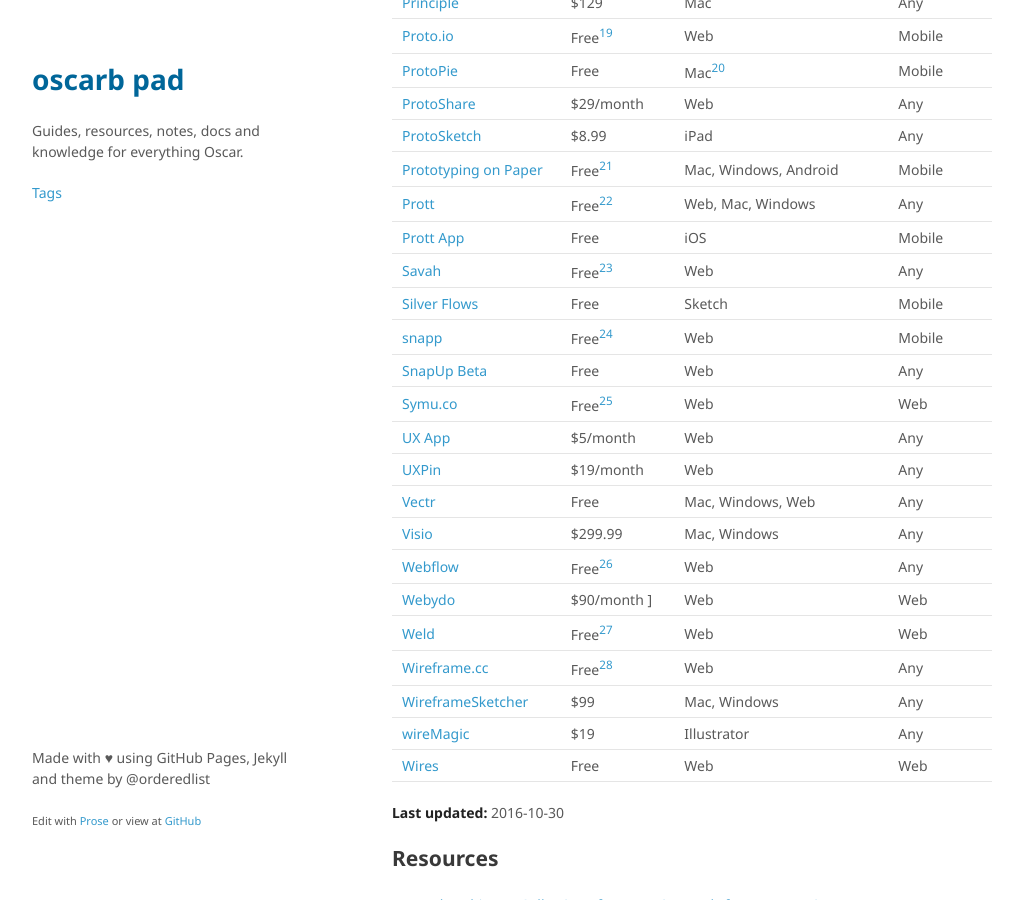
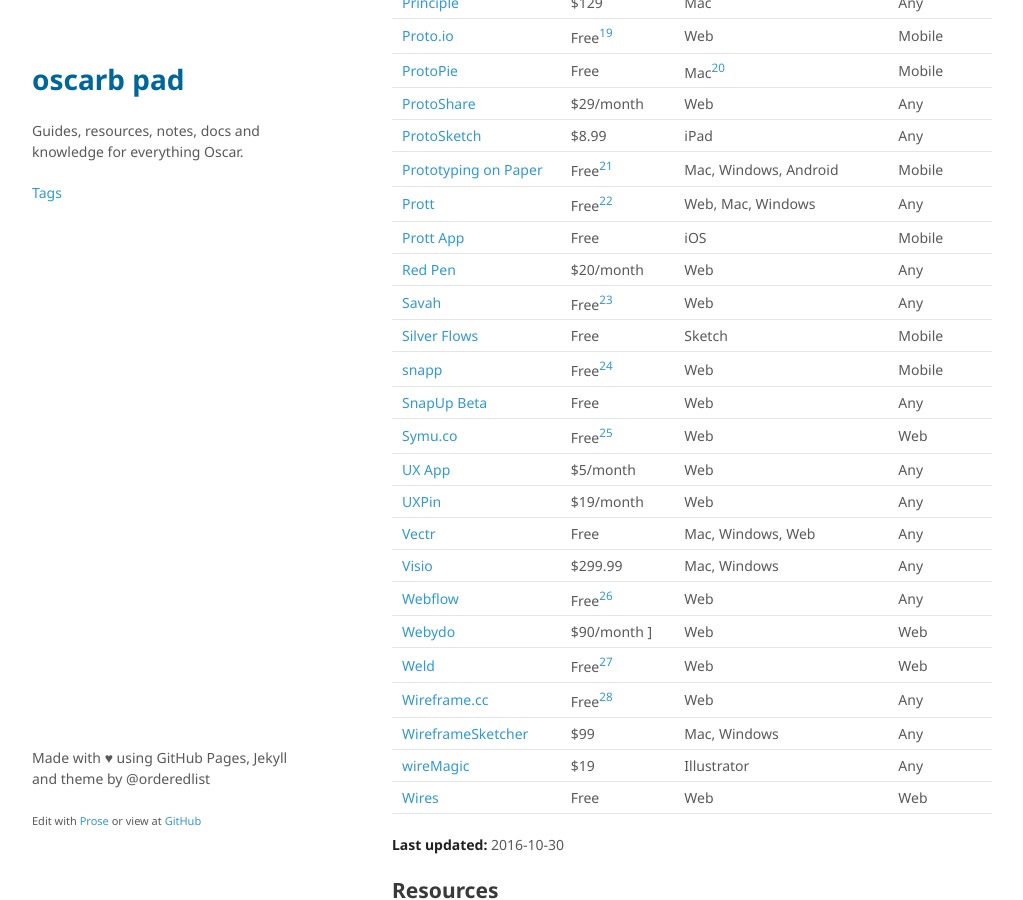
Before and after one commit to oscarb/pad, a Jekyll site: the page built from _docs/prototyping.md, in a window 1280 px wide and 900 px high, scrolled down 2059 px. Shown: the whole window, without its empty margins (128-1151 px from the left). Built offline with Jekyll 4.4.1, drawn with Linux system fonts in a browser that asks for light colours; some web fonts are replaced.

Commit message:
Updated prototyping.md

```diff
--- a/_docs/prototyping.md
+++ b/_docs/prototyping.md
@@ -79,6 +79,7 @@ Name | Lowest price | Platform | Protype for
 [Prototyping on Paper](https://popapp.in/) | Free[^pop] | Mac, Windows, Android | Mobile
 [Prott](https://prottapp.com/) | Free[^prott] | Web, Mac, Windows | Any
 [Prott App](https://itunes.apple.com/app/id917618029) | Free | iOS | Mobile
+[Red Pen](https://redpen.io/)  | $20/month | Web | Any
 [Savah](http://www.savahapp.com/)  | Free[^savah] | Web | Any
 [Silver Flows](http://silverflows.com/) | Free | Sketch | Mobile
 [snapp](https://snapp.click/)  | Free[^snapp] | Web | Mobile
```
